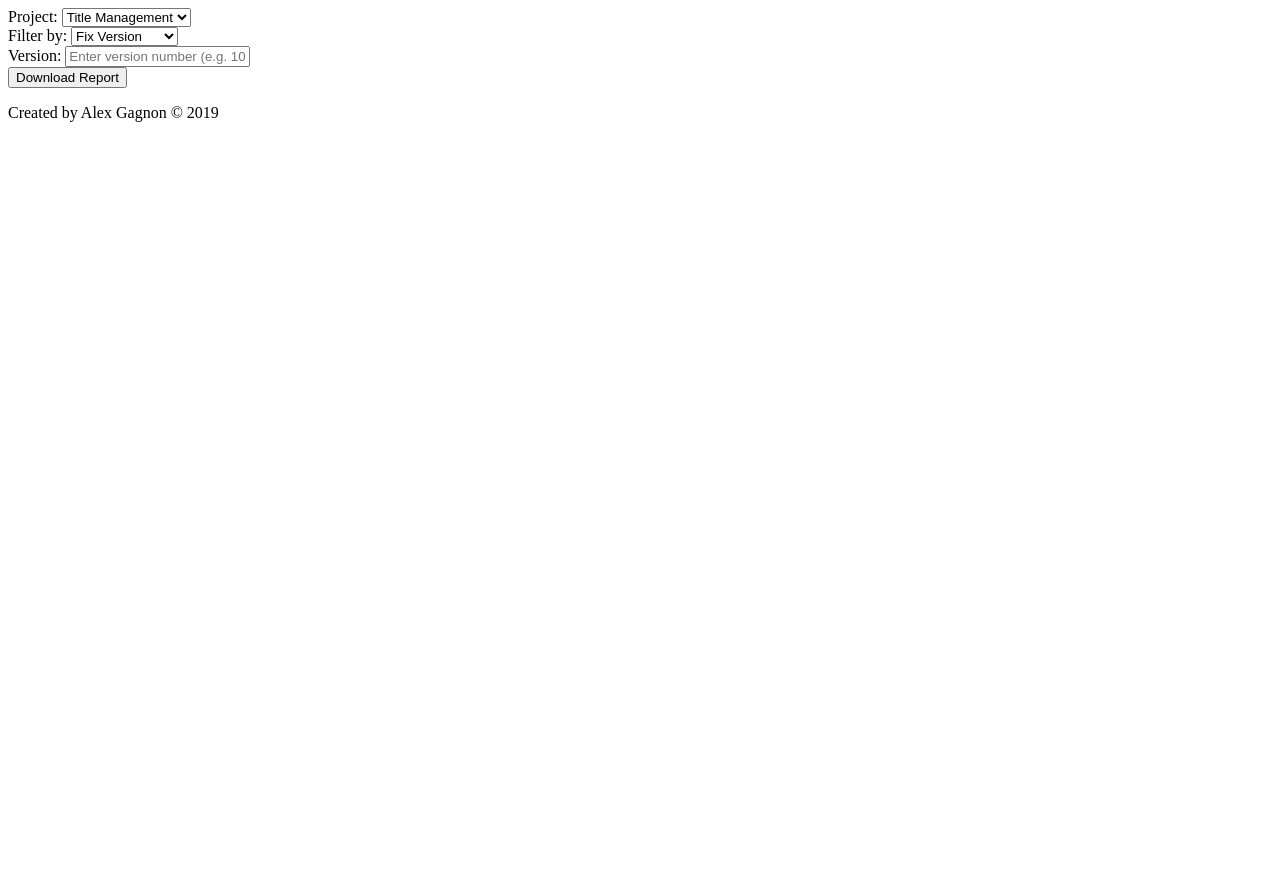
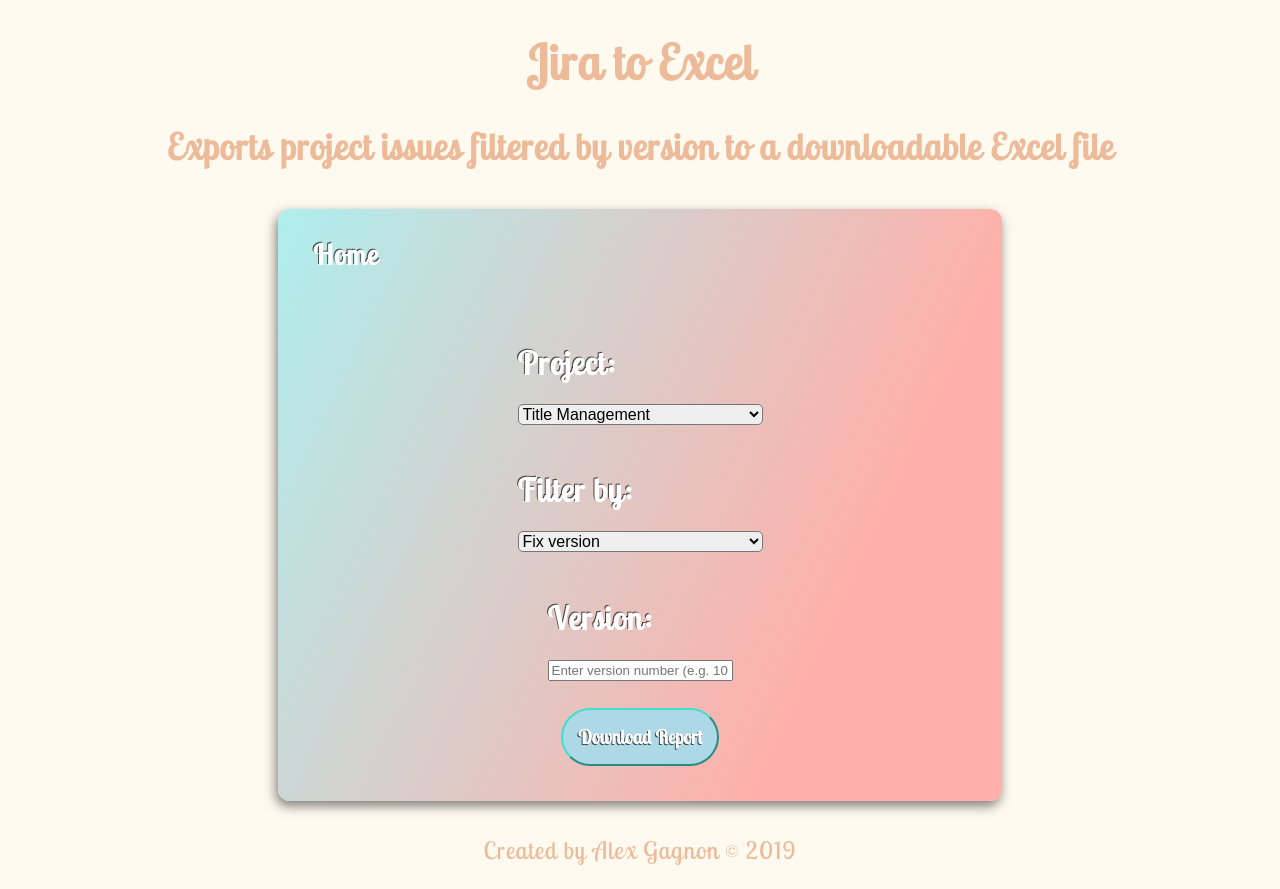
Before and after one commit to alex-gagnon/jxl_django, a Django app: page / in a window 1280 px wide. Before the commit the page ends 122 px from the top, so only its background shows below. Run offline with Django 3.2, Linux system fonts and the light colour scheme.

Commit message:
Added static files. Added styling using cards. Added a vanilla javascript file for dynamic filter options based on project

```diff
--- /dev/null
+++ b/jxl/static/jxl/dynaScript.js
@@ -0,0 +1,25 @@
+document.addEventListener('DOMContentLoaded', () => {
+    function dynaFilters() {
+        return new Promise((reject, resolve) => {
+            let project = document.getElementById('id_project');
+            let filter_by = document.getElementById('id_filter_by');
+
+            if (project.value !== 'CUST') {
+                while (filter_by.firstChild) filter_by.removeChild(filter_by.firstChild);
+                filter_by.options[filter_by.options.length] = new Option('Fix version', 'fix_version')
+            } else {
+                while (filter_by.firstChild) filter_by.removeChild(filter_by.firstChild);
+                filter_by.options[filter_by.options.length] = new Option('Latest version', 'latest_version')
+            }
+            resolve();
+        })
+    }
+
+    // Run when project changes
+    document.getElementById('id_project').addEventListener('change', () => {
+        dynaFilters();
+    });
+
+    // Run every time page loads
+    dynaFilters();
+});
--- /dev/null
+++ b/jxl/static/jxl/style.css
@@ -0,0 +1,94 @@
+@import url('https://fonts.googleapis.com/css?family=Lobster+Two&display=swap');
+
+body {
+    background-color: floralwhite;
+    font-family: 'Lobster Two', cursive, sans-serif;
+    letter-spacing: 1px;
+    font-size: 24px;
+}
+
+.container {
+    padding: 10px;
+}
+
+.flex-container-center {
+    display: flex;
+    justify-content: center;
+
+}
+
+.page-text {
+    text-align: center;
+    color: #edbb99;
+}
+
+/* Cards */
+.card {
+    background: linear-gradient(115deg, #afeeee, #ffb0aa 75%);
+    border-radius: 12px;
+    box-shadow: rgba(0, 0, 0, 0.5) -2px 5px 12px;
+    padding: 10px;
+    min-width: 55vw;
+}
+
+.card-header {
+    color: white;
+    margin: -10px 25px 25px;
+}
+
+.card-form {
+    color: white;
+    font-size: 2rem;
+    display: flex;
+    justify-content: center;
+}
+/* End Cards */
+
+/* Forms */
+.form-section {
+    display: flex;
+    justify-content: center;
+}
+
+.form-label {
+    margin-bottom: 5px;
+}
+
+.dropbox select {
+    min-width: 245px;
+    border-radius: 5px;
+    padding: auto 20px;
+    font-size: 1rem;
+}
+
+/* Form submit button */
+input[type="submit"] {
+    background: #add8e6;
+    border: 2px outset turquoise;
+    cursor: pointer;
+    border-radius: 30px;
+    margin-top: 25px;
+    margin-bottom: 25px;
+    padding: 15px;
+    color: white;
+    font-size: 1.2rem;
+    font-weight: bold;
+    font-family: 'Lobster Two', cursive;
+    text-shadow: rgba(0, 0, 0, 0.66) -1px 1px 0;
+}
+
+input[type="submit"]:hover, input[type="submit"]:focus {
+    background: #85c1e9;
+}
+
+input[type="submit"]:active {
+    border: 2px inset turquoise;
+    background: #add8e6;
+}
+/* End form submit button */
+/* End Forms */
+
+.shadow-inset {
+    -webkit-background-clip: text;
+    text-shadow: rgba(0, 0, 0, .66) -1px -1px 0;
+}
--- a/jxl/templates/base.html
+++ b/jxl/templates/base.html
@@ -3,11 +3,14 @@
 <head>
     <meta charset="UTF-8">
     <title>JXL - {{ title }}</title>
+    {% load static %}
+    <script src="{% static 'jxl/dynaScript.js' %}"></script>
+    <link rel="stylesheet" href="{% static 'jxl/style.css' %}">
 </head>
 <body>
 {% block app_header %}{% endblock %}
 {% block app_content %}{% endblock %}
-<footer>
+<footer class="page-text">
     <div>
         <p>
             <span>Created by Alex Gagnon &copy; 2019</span>
--- /dev/null
+++ b/jxl/templates/cards.html
@@ -0,0 +1,9 @@
+{% extends 'base.html' %}
+
+{% block app_content %}
+    <main class="container flex-container-center">
+        <div class="card">
+            {% block card_content %}{% endblock %}
+        </div>
+    </main>
+{% endblock %}
--- a/jxl/templates/home.html
+++ b/jxl/templates/home.html
@@ -1,21 +1,52 @@
-{% extends 'base.html' %}
-{% block app_header %}{% endblock %}
-{% block app_content %}
-    <main>
-        <section>
+{% extends 'cards.html' %}
+{% block app_header %}
+    <header class="page-text">
+        <div>
+            <h1>Jira to Excel</h1>
+            <h2>Exports project issues filtered by version to a downloadable Excel file</h2>
+        </div>
+    </header>
+{% endblock %}
+{% block card_content %}
+    <div>
+        <div class="card-header">
+            <h3>
+                <span class="shadow-inset">{{ title }}</span>
+            </h3>
+        </div>
+        <div class="card-form">
             <form action="">
                 {% csrf_token %}
+                <section class="form-section">
                     <div>
-                    {{ form.project.label }}&nbsp;{{ form.project }}
+                        <h4 class="form-label shadow-inset">{{ form.project.label }}&nbsp;</h4>
+                        <div class="dropbox">
+                            {{ form.project }}
                         </div>
+                    </div>
+                </section>
+                <section class="form-section">
                     <div>
-                    {{ form.filter_by.label }}&nbsp;{{ form.filter_by }}
+                        <h4 class="form-label shadow-inset">{{ form.filter_by.label }}&nbsp;</h4>
+                        <div class="dropbox">
+                            {{ form.filter_by }}
                         </div>
+                    </div>
+                </section>
+                <section class="form-section">
                     <div>
-                    {{ form.version.label }}&nbsp;{{ form.version }}
+                        <h4 class="form-label shadow-inset">{{ form.version.label }}&nbsp;</h4>
+                        <div class="dropbox">
+                            {{ form.version }}
                         </div>
+                    </div>
+                </section>
+                <section class="form-section">
+                    <div>
                         <input type="submit" value="{{ submit_btn }}">
+                    </div>
+                </section>
             </form>
-        </section>
-    </main>
+        </div>
+    </div>
 {% endblock %}
--- a/jxl_django/settings.py
+++ b/jxl_django/settings.py
@@ -36,13 +36,13 @@ ALLOWED_HOSTS = ['localhost',
 # Application definition
 
 INSTALLED_APPS = [
+    'jxl.apps.JxlConfig',
     'django.contrib.admin',
     'django.contrib.auth',
     'django.contrib.contenttypes',
     'django.contrib.sessions',
     'django.contrib.messages',
     'django.contrib.staticfiles',
-    'jxl',
 ]
 
 MIDDLEWARE = [
```
Lines whose indentation alone changed are shown as unchanged.
